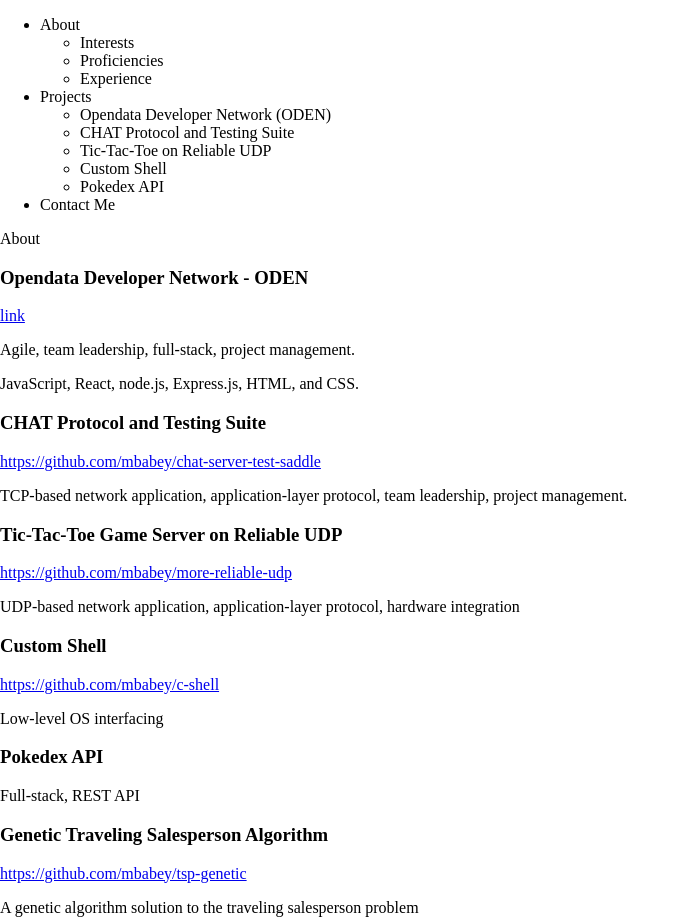
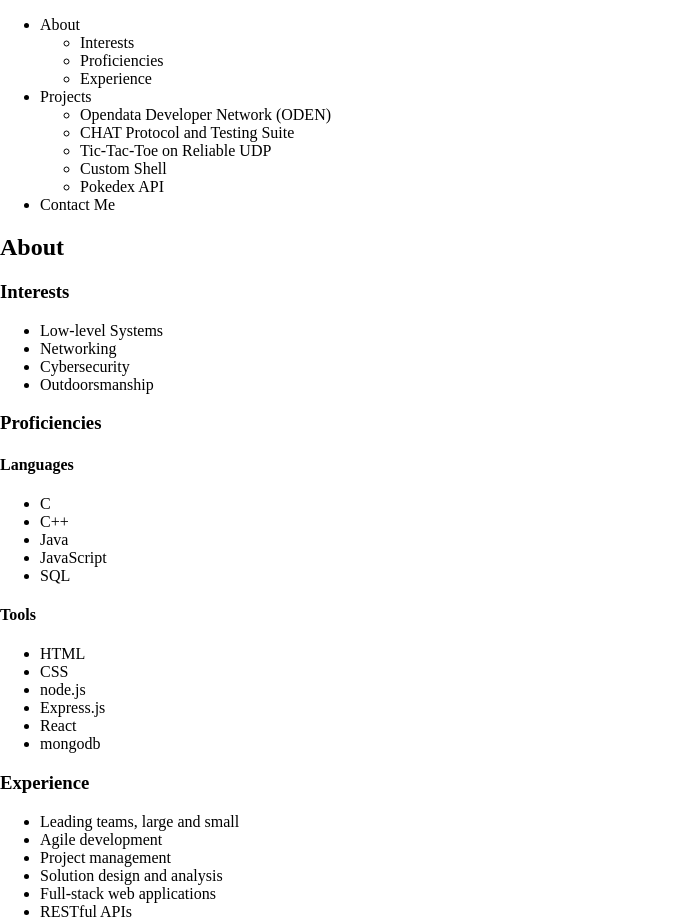
Before and after one commit to mbabey/personal-site, a React (Create React App) app in the folder front-end/: page / in a window 1280 px wide. Shown: the top 921 px of the page, without its empty margins (0-685 px from the left). Built offline with nearby package versions, Linux system fonts and the light colour scheme.

Commit message:
Add SectionAbout.js, SectionContact.js, and SectionProjects.js. Rework SectionProjects.js to use array of projects and a map function to display projects.

```diff
--- a/front-end/src/components/About.js
+++ /dev/null
@@ -1,9 +0,0 @@
-import React from 'react'
-
-function About() {
-  return (
-    <div>About</div>
-  )
-}
-
-export default About
--- a/front-end/src/components/App.js
+++ b/front-end/src/components/App.js
@@ -1,8 +1,9 @@
 import React, { useState } from 'react'
 import Header from './Header';
-import About from './About';
-import Project from './Project';
 import Pathfind from './Pathfind';
+import About from './SectionAbout';
+import Projects from './SectionProjects';
+import Contact from './SectionContact';
 
 function App() {
   const [scrollTo, setScrollTo] = useState(0);
@@ -14,49 +15,8 @@
       />
       {/* <Pathfind /> */}
       <About />
-      <Project
-        title={"Opendata Developer Network - ODEN"}
-        link={"link"}
-        description={"Agile, team leadership, full-stack, project management."}
-        languages={"JavaScript, React, node.js, Express.js, HTML, and CSS."}
-        image={""}
-      />
-      <Project
-        title={"CHAT Protocol and Testing Suite"}
-        link={"https://github.com/mbabey/chat-server-test-saddle"}
-        description={"TCP-based network application, application-layer protocol, team leadership, project management."}
-        langauges={"POSIX C"}
-        image={""}
-      />
-      <Project
-        title={"Tic-Tac-Toe Game Server on Reliable UDP"}
-        link={"https://github.com/mbabey/more-reliable-udp"}
-        description={"UDP-based network application, application-layer protocol, hardware integration"}
-        langauges={"POSIX C, Raspberry Pi & breadboard"}
-        image={""}
-      />
-      <Project
-        title={"Custom Shell"}
-        link={"https://github.com/mbabey/c-shell"}
-        description={"Low-level OS interfacing"}
-        langauges={"POSIX C"}
-        image={""}
-      />
-      <Project
-        title={"Pokedex API"}
-        link={""}
-        description={"Full-stack, REST API"}
-        langauges={"JavaScript, React, node.js, Express.js, HTML, CSS"}
-        image={""}
-      />
-      <Project
-        title={"Genetic Traveling Salesperson Algorithm"}
-        link={"https://github.com/mbabey/tsp-genetic"}
-        description={"A genetic algorithm solution to the traveling salesperson problem"}
-        langauges={"C++"}
-        image={""}
-      />
-
+      <Projects />
+      <Contact />
     </>
   )
 }
--- /dev/null
+++ b/front-end/src/components/SectionAbout.js
@@ -0,0 +1,59 @@
+import React from 'react'
+
+function About() {
+  return (
+    <div id='about'>
+      <h2>About</h2>
+      <div id='interests'>
+        <h3>Interests</h3>
+        <ul>
+          <li>Low-level Systems</li>
+          <li>Networking</li>
+          <li>Cybersecurity</li>
+          <li>Outdoorsmanship</li>
+        </ul>
+      </div>
+      <div id='proficiencies'>
+        <h3>Proficiencies</h3>
+        <div id='languages'>
+          <h4>Languages</h4>
+          <ul>
+            <li>C</li>
+            <li>C++</li>
+            <li>Java</li>
+            <li>JavaScript</li>
+            <li>SQL</li>
+          </ul>
+        </div>
+        <div id='tools'>
+          <h4>Tools</h4>
+          <ul>
+            <li>HTML</li>
+            <li>CSS</li>
+            <li>node.js</li>
+            <li>Express.js</li>
+            <li>React</li>
+            <li>mongodb</li>
+          </ul>
+        </div>
+      </div>
+      <div id='experience'>
+        <h3>Experience</h3>
+        <ul>
+          <li>Leading teams, large and small</li>
+          <li>Agile development</li>
+          <li>Project management</li>
+          <li>Solution design and analysis</li>
+          <li>Full-stack web applications</li>
+          <li>RESTful APIs</li>
+          <li>TCP- and UDP-based network applications</li>
+          <li>Berkeley Sockets programming</li>
+          <li>Application-layer network protocols</li>
+          <li>Algorithms and data structures</li>
+        </ul>
+      </div>
+    </div>
+  )
+}
+
+export default About
--- /dev/null
+++ b/front-end/src/components/SectionContact.js
@@ -0,0 +1,14 @@
+import React from 'react'
+
+function Contact() {
+  return (
+    <div>
+      <h2>Contact Me</h2>
+      <form>
+
+      </form>
+    </div>
+  )
+}
+
+export default Contact
--- /dev/null
+++ b/front-end/src/components/SectionProjects.js
@@ -0,0 +1,68 @@
+import React from 'react'
+import Project from './Project';
+
+function Projects() {
+
+  const project_info = [
+    {
+      title: "Opendata Developer Network - ODEN",
+      link: "https://terratap-oden-client-v2.web.app",
+      description: "Agile, team leadership, full-stack, project management.",
+      languages: "JavaScript, React, node.js, Express.js, HTML, and CSS.",
+      image: ""
+    },
+    {
+      title: "CHAT Protocol and Testing Suite",
+      link: "https://github.com/mbabey/chat-server-test-saddle",
+      description: "TCP-based network application, application-layer protocol, team leadership, project management.",
+      langauges: "POSIX C",
+      image: ""
+    },
+    {
+      title: "Tic-Tac-Toe Game Server on Reliable UDP",
+      link: "https://github.com/mbabey/more-reliable-udp",
+      description: "UDP-based network application, application-layer protocol, hardware integration",
+      langauges: "POSIX C, Raspberry Pi & breadboard",
+      image: ""
+    },
+    {
+      title: "Custom Shell",
+      link: "https://github.com/mbabey/c-shell",
+      description: "Low-level OS interfacing",
+      langauges: "POSIX C",
+      image: ""
+    },
+    {
+      title: "Pokedex API",
+      link: "",
+      description: "Full-stack, REST API",
+      langauges: "JavaScript, React, node.js, Express.js, HTML, CSS",
+      image: ""
+    },
+    {
+      title: "Genetic Traveling Salesperson Algorithm",
+      link: "https://github.com/mbabey/tsp-genetic",
+      description: "A genetic algorithm solution to the traveling salesperson problem",
+      langauges: "C++",
+      image: ""
+    }
+  ]
+
+  return (
+    <div>
+      <h2>Projects</h2>
+      {project_info.map((p) => {
+        return <Project
+          key={p.title}
+          title={p.title}
+          link={p.link}
+          description={p.description}
+          languages={p.languages}
+          image={p.image}
+        />
+      })}
+    </div>
+  )
+}
+
+export default Projects
```
